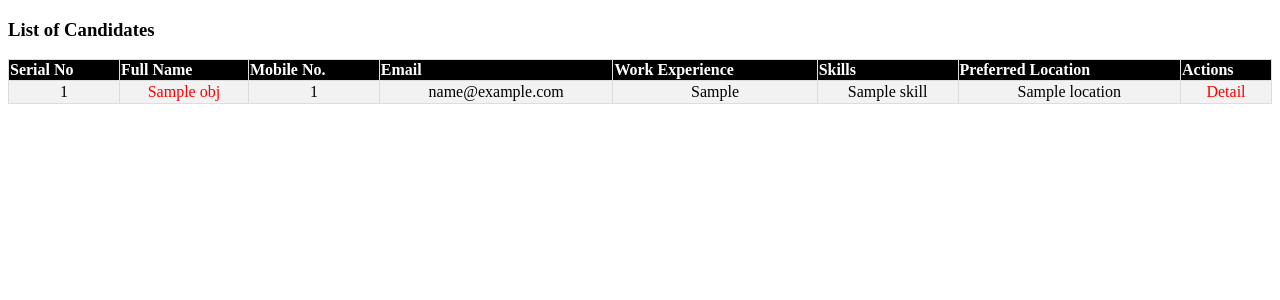
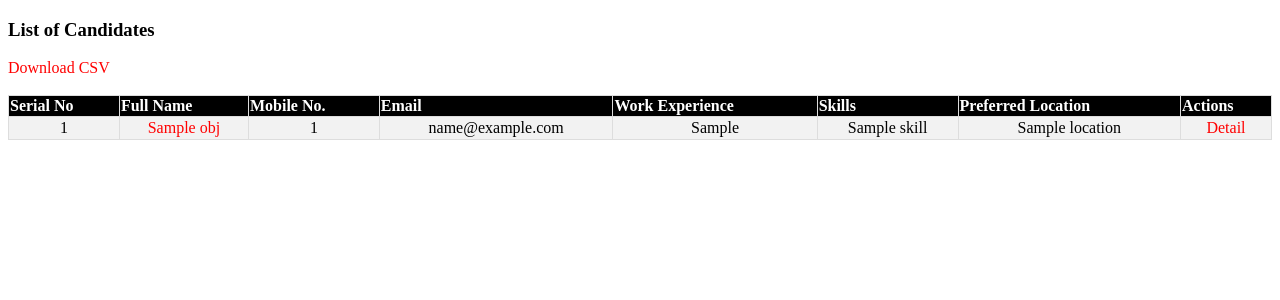
Before and after one commit to shubham26sep/job-board, a Django app: template jobs/apps/users/templates/users/candidate-list.html in a window 1280 px wide. Shown: the part 76-376 px from the top of the page. Run offline with Django 3.2, Linux system fonts and the light colour scheme; the template is opened without the code that fills it: most values are stand-ins (such as "Sample title", 1, 10 or a date in 2020).

Commit message:
candidate-list.html: added csv download link

```diff
--- a/jobs/apps/users/templates/users/candidate-list.html
+++ b/jobs/apps/users/templates/users/candidate-list.html
@@ -1,6 +1,7 @@
 {% extends "recruiter_base.html" %}
 {% block content %}
     <h3>List of Candidates</h3>
+    <a href="{% url 'users:export_candidate_data' %}">Download CSV</a><br><br>
     <table border="1" width="80%">
     <tr>
     <th>Serial No</th>
```
